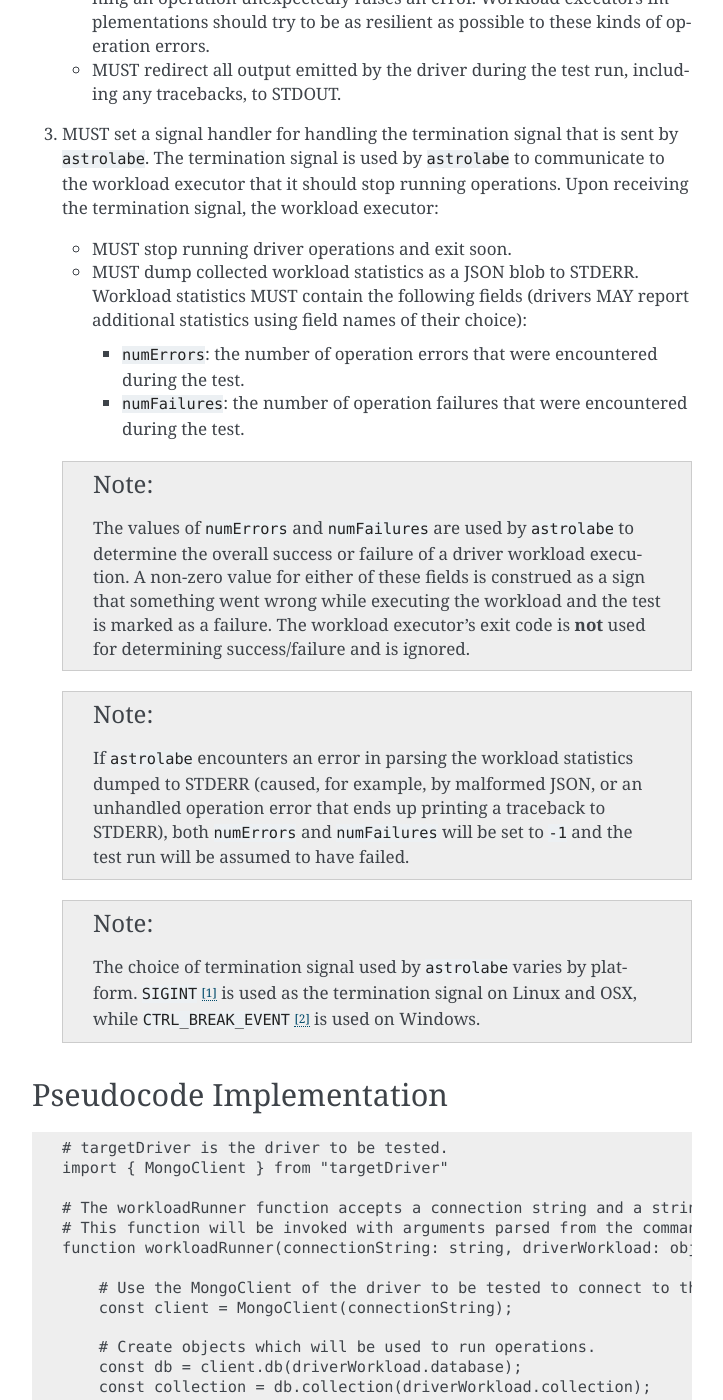
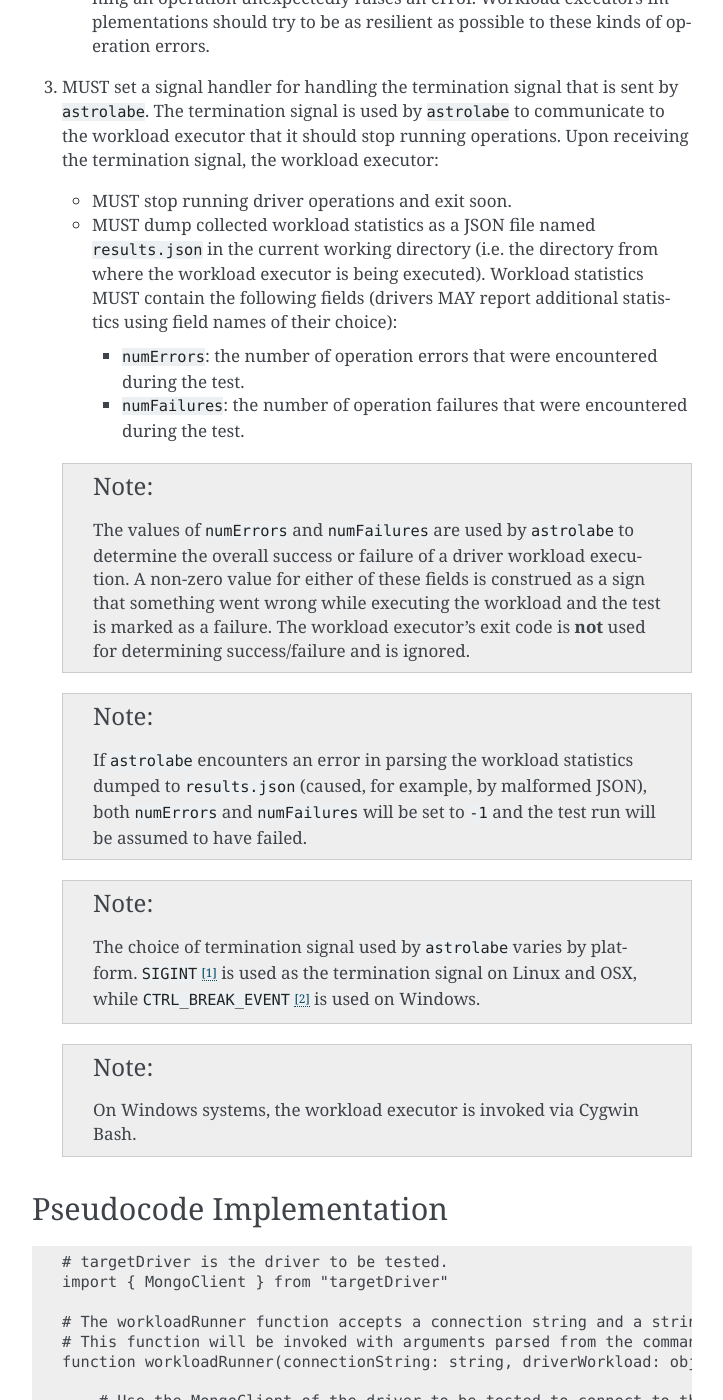
Before and after one commit to mongodb-labs/drivers-atlas-testing, a Sphinx documentation site: the page built from docs/source/spec-workload-executor.rst, in a window 1280 px wide and 1400 px high, scrolled down 1700 px. Shown: the whole window, without its empty margins (388-1111 px from the left). Built offline with Sphinx 7.4.7, drawn with Linux system fonts in a browser that asks for light colours; some of the changed text lies outside the part shown.

Commit message:
Report workload statistics using a file instead of using stderr

```diff
--- a/docs/source/spec-workload-executor.rst
+++ b/docs/source/spec-workload-executor.rst
@@ -59,15 +59,15 @@
    * MUST keep count of the number of operation errors (``numErrors``) that are encountered while running
      operations. An operation error is when running an operation unexpectedly raises an error. Workload executors
      implementations should try to be as resilient as possible to these kinds of operation errors.
-   * MUST redirect all output emitted by the driver during the test run, including any tracebacks, to STDOUT.
 
 #. MUST set a signal handler for handling the termination signal that is sent by ``astrolabe``. The termination signal
    is used by ``astrolabe`` to communicate to the workload executor that it should stop running operations. Upon
    receiving the termination signal, the workload executor:
 
    * MUST stop running driver operations and exit soon.
-   * MUST dump collected workload statistics as a JSON blob to STDERR. Workload statistics MUST contain the following
-     fields (drivers MAY report additional statistics using field names of their choice):
+   * MUST dump collected workload statistics as a JSON file named ``results.json`` in the current working directory
+     (i.e. the directory from where the workload executor is being executed). Workload statistics MUST contain the
+     following fields (drivers MAY report additional statistics using field names of their choice):
 
      * ``numErrors``: the number of operation errors that were encountered during the test.
      * ``numFailures``: the number of operation failures that were encountered during the test.
@@ -77,13 +77,14 @@
       as a sign that something went wrong while executing the workload and the test is marked as a failure.
       The workload executor's exit code is **not** used for determining success/failure and is ignored.
 
-   .. note:: If ``astrolabe`` encounters an error in parsing the workload statistics dumped to STDERR
-      (caused, for example, by malformed JSON, or an unhandled operation error that ends up printing a traceback to
-      STDERR), both ``numErrors`` and ``numFailures`` will be set to ``-1`` and the test run will be assumed to have
-      failed.
+   .. note:: If ``astrolabe`` encounters an error in parsing the workload statistics dumped to ``results.json``
+      (caused, for example, by malformed JSON), both ``numErrors`` and ``numFailures`` will be set to ``-1`` and the
+      test run will be assumed to have failed.
 
    .. note:: The choice of termination signal used by ``astrolabe`` varies by platform. ``SIGINT`` [#f1]_ is used as
       the termination signal on Linux and OSX, while ``CTRL_BREAK_EVENT`` [#f2]_ is used on Windows.
+
+   .. note:: On Windows systems, the workload executor is invoked via Cygwin Bash.
 
 
 Pseudocode Implementation
@@ -126,11 +127,11 @@
                     }
                 }
             }
-        # The workloadExecutor MUST handle the termination signal gracefully.
-        # The termination signal will be used by astrolabe to terminate drivers operations that otherwise run ad infinitum.
         } catch (terminationSignal) {
-            # The workload statistics must be logged to STDERR.
-            process.error(JSON.stringify({‘numErrors’: num_errors, 'numFailures': num_failures}));
+            # The workloadExecutor MUST handle the termination signal gracefully.
+            # The termination signal will be used by astrolabe to terminate drivers operations that otherwise run ad infinitum.
+            # The workload statistics must be written to a file named results.json in the current working directory.
+            fs.writeFile('results.json', JSON.stringify({‘numErrors’: num_errors, 'numFailures': num_failures}));
         }
     }
 
```
Also changed, not shown: 3 other files.
